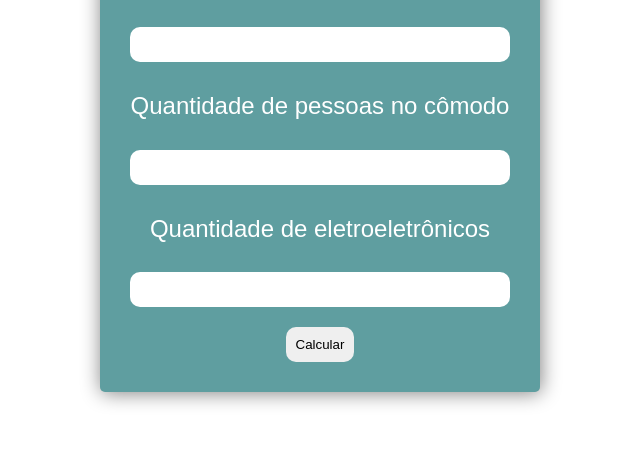
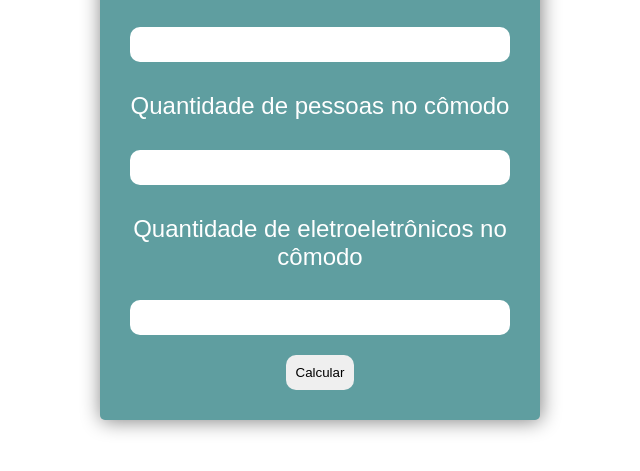
Before and after one commit to thiesac/Aula-2-exerc-cio, a plain HTML site: page desafioBTU/index.html in a window 1280 px wide. Shown: the part 191-662 px from the top of the page, without its empty margins (320-960 px from the left). Drawn offline with Linux system fonts and the light colour scheme.

Commit message:
Correção do h2

```diff
--- a/desafioBTU/index.html
+++ b/desafioBTU/index.html
@@ -65,7 +65,7 @@
         </div>
 
         <div>
-            <h2>Quantidade de eletroeletrônicos</h2>
+            <h2>Quantidade de eletroeletrônicos no cômodo</h2>
             <input type="number" id="numeroeletronicos">
         </div>
             <button onclick="calculoBtu()">Calcular</button>
```
